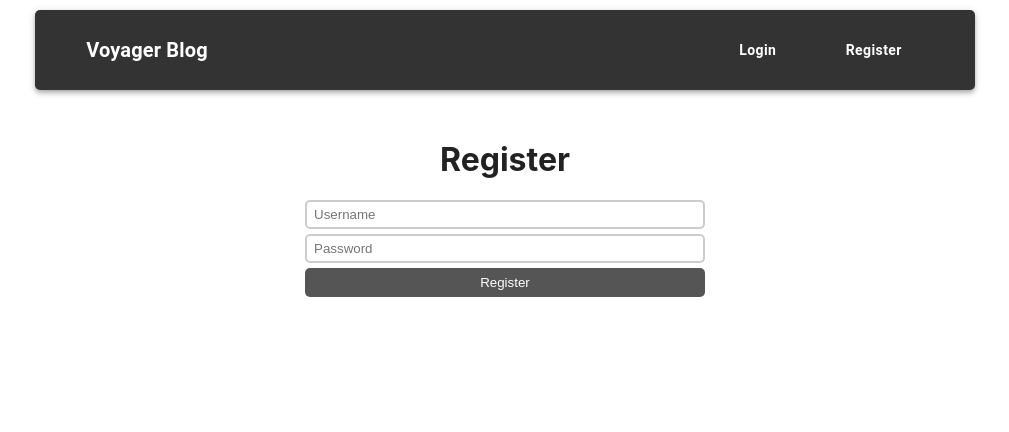
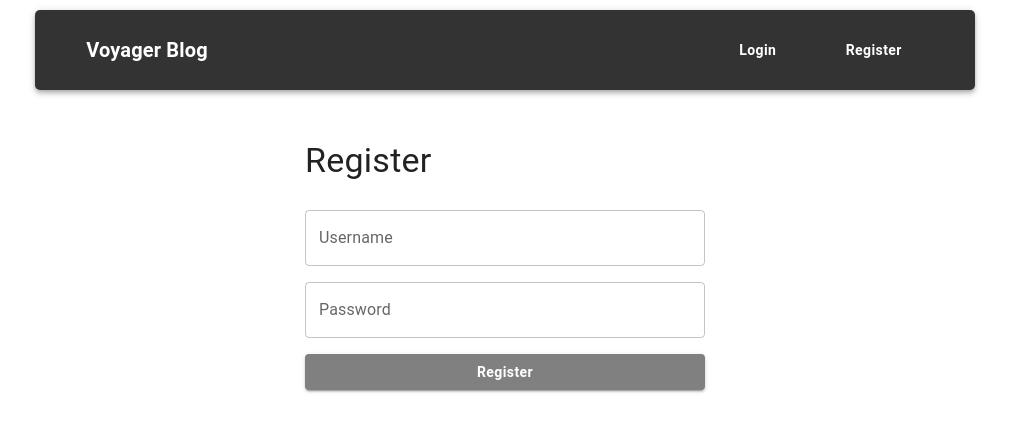
Before and after one commit to Frnn4268/voyager-blog, a React (Create React App) app in the folder client/: page /register in a window 1280 px wide. Shown: the top 432 px of the page, without its empty margins (135-1144 px from the left). Built offline with nearby package versions, Linux system fonts and the light colour scheme; no server answers.

Commit message:
Adding new content for RegisterPage.jsx

```diff
--- a/client/src/pages/RegisterPage.jsx
+++ b/client/src/pages/RegisterPage.jsx
@@ -1,4 +1,8 @@
 import { useState } from "react";
+import TextField from '@mui/material/TextField';
+import Button from '@mui/material/Button';
+import Box from '@mui/material/Box';
+import Typography from '@mui/material/Typography';
 
 export default function RegisterPage() {
   const [username, setUsername] = useState("");
@@ -13,9 +17,9 @@ export default function RegisterPage() {
         headers: { "Content-Type": "application/json" },
       });
       if (res.status === 200) {
-        alert("Registration successful.")
+        alert("Registration successful.");
       } else {
-        alert("Registration failed.")
+        alert("Registration failed.");
       }
     } catch (error) {
       alert("Registration failed.");
@@ -23,19 +27,32 @@ export default function RegisterPage() {
   }
 
   return (
-    <form className="register" onSubmit={register}>
-      <h1>Register</h1>
-      <input
-        type="text"
-        placeholder="Username"
+    <Box component="form" onSubmit={register} sx={{ display: 'flex', flexDirection: 'column', gap: 2, maxWidth: 400, margin: 'auto', mt: 5 }}>
+      <Typography variant="h4" component="h1" gutterBottom>
+        Register
+      </Typography>
+      <TextField
+        label="Username"
+        variant="outlined"
+        value={username}
         onChange={(ev) => setUsername(ev.target.value)}
+        fullWidth
       />
-      <input
+      <TextField
+        label="Password"
         type="password"
-        placeholder="Password"
+        variant="outlined"
+        value={password}
         onChange={(ev) => setPassword(ev.target.value)}
+        fullWidth
       />
-      <button>Register</button>
-    </form>
+      <Button
+        variant="contained"
+        type="submit"
+        style={{ textTransform: 'none', fontWeight: 'bold', backgroundColor: 'gray' }}
+      >
+        Register
+      </Button>
+    </Box>
   );
 }
```
